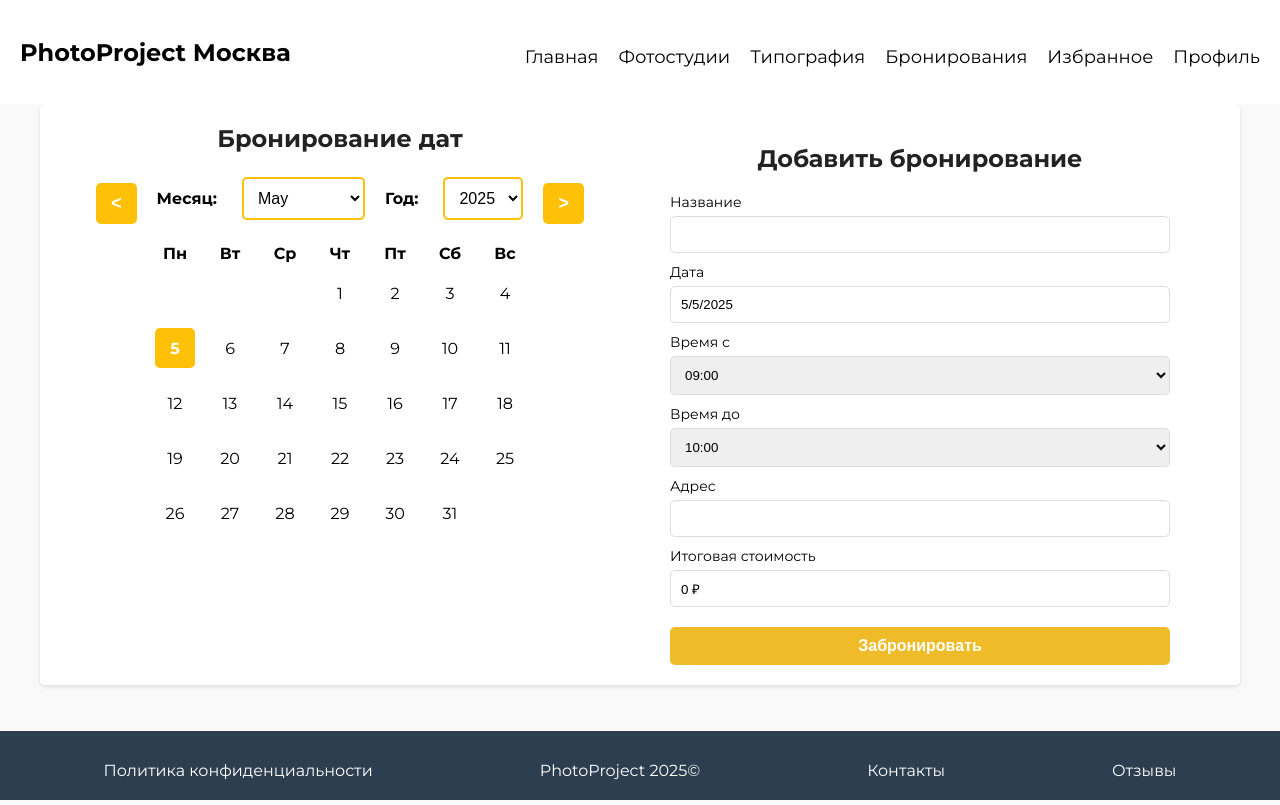
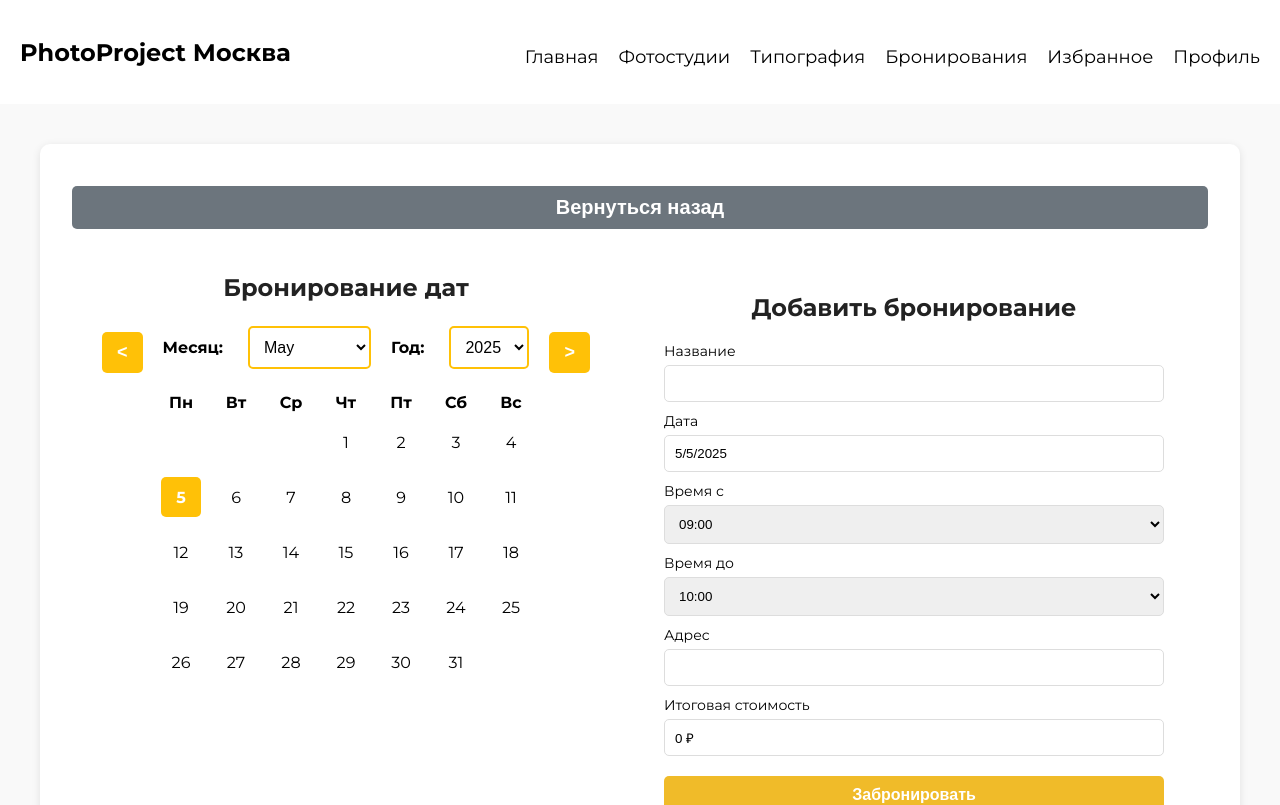
Before and after one commit to MaximkaProMax/graduation, a React (Vite) app in the folder photoproject/: page /calendar in a window 1280 px wide. Shown: the top 805 px of the page. Built offline with nearby package versions, Linux system fonts and the light colour scheme; no server answers.

Commit message:
Added indentation for cards and added back buttons

```diff
--- a/photoproject/src/components/Calendar.jsx
+++ b/photoproject/src/components/Calendar.jsx
@@ -239,8 +239,28 @@ const Calendar = () => {
   };
 
   return (
-    <div className="calendar-page">
+    <div
+      className="calendar-page"
+      style={{
+        margin: '40px auto',
+        maxWidth: 1200,
+        background: '#fff',
+        borderRadius: 10,
+        boxShadow: '0 2px 8px rgba(0,0,0,0.10)',
+        padding: 32,
+        minHeight: 600,
+        boxSizing: 'border-box',
+        display: 'flex',
+        flexDirection: 'column'
+      }}
+    >
+      <div style={{ width: '100%', display: 'flex', justifyContent: 'center', marginBottom: 24 }}>
+        <button className="back-button" style={{ minWidth: 260, fontWeight: 700, fontSize: 20 }} onClick={() => navigate(-1)}>
+          Вернуться назад
+        </button>
+      </div>
       <ToastContainer position="bottom-right" autoClose={3000} hideProgressBar={false} closeOnClick pauseOnHover draggable />
+      <div style={{ display: 'flex', width: '100%' }}>
         <div className="left-section">
           <h2 className="aligned-header">Бронирование дат</h2>
           <div className="calendar-container">
@@ -307,6 +327,7 @@ const Calendar = () => {
           </div>
         </div>
       </div>
+    </div>
   );
 };
 
--- a/photoproject/src/components/PrintingFlexBind.jsx
+++ b/photoproject/src/components/PrintingFlexBind.jsx
@@ -1,6 +1,7 @@
 import React, { useState, useEffect } from 'react';
 import './PrintingFlexBind.css';
 import axios from 'axios';
+import { useNavigate } from 'react-router-dom';
 
 const PrintingFlexBind = () => {
   const [format, setFormat] = useState([]);
@@ -14,6 +15,7 @@ const PrintingFlexBind = () => {
   const [photoClass, setPhotoClass] = useState('');
   const [albumName, setAlbumName] = useState(''); // Добавляем состояние для названия альбома
   const [spreadsError, setSpreadsError] = useState(''); // Добавляем состояние для ошибки количества разворотов
+  const navigate = useNavigate();
 
   useEffect(() => {
     const fetchData = async () => {
@@ -138,7 +140,27 @@ const PrintingFlexBind = () => {
   };
 
   return (
-    <div className="printing-flexbind">
+    <div
+      className="printing-flexbind"
+      style={{
+        margin: '40px auto',
+        maxWidth: 1200,
+        background: '#fff',
+        borderRadius: 10,
+        boxShadow: '0 2px 8px rgba(0,0,0,0.10)',
+        padding: 32,
+        minHeight: 600,
+        boxSizing: 'border-box',
+        display: 'flex',
+        flexDirection: 'column'
+      }}
+    >
+      <div style={{ width: '100%', display: 'flex', justifyContent: 'center', marginBottom: 24 }}>
+        <button className="back-button" style={{ minWidth: 260, fontWeight: 700, fontSize: 20 }} onClick={() => navigate(-1)}>
+          Вернуться назад
+        </button>
+      </div>
+      <div style={{ display: 'flex', width: '100%' }}>
         <div className="left-section">
           <div className={`flexbind-image ${photoClass}`}></div> {/* Используем класс для отображения изображения */}
           <div className="product-description">
@@ -198,6 +220,7 @@ const PrintingFlexBind = () => {
           <button onClick={handleBooking} className="booking-button">Забронировать</button>
         </div>
       </div>
+    </div>
   );
 };
 
--- a/photoproject/src/components/PrintingLayFlat.jsx
+++ b/photoproject/src/components/PrintingLayFlat.jsx
@@ -1,6 +1,7 @@
 import React, { useState, useEffect } from 'react';
 import './PrintingLayFlat.css';
 import axios from 'axios'; // Импортируем axios
+import { useNavigate } from 'react-router-dom';
 
 const PrintingLayFlat = () => {
   const [format, setFormat] = useState([]);
@@ -16,6 +17,7 @@ const PrintingLayFlat = () => {
   const [photoClass, setPhotoClass] = useState('');
   const [albumName, setAlbumName] = useState(''); // Добавляем состояние для названия альбома
   const [spreadsError, setSpreadsError] = useState(''); // Добавляем состояние для ошибки количества разворотов
+  const navigate = useNavigate();
 
   useEffect(() => {
     const fetchData = async () => {
@@ -147,7 +149,27 @@ const PrintingLayFlat = () => {
   };
 
   return (
-    <div className="printing-layflat">
+    <div
+      className="printing-layflat"
+      style={{
+        margin: '40px auto',
+        maxWidth: 1200,
+        background: '#fff',
+        borderRadius: 10,
+        boxShadow: '0 2px 8px rgba(0,0,0,0.10)',
+        padding: 32,
+        minHeight: 600,
+        boxSizing: 'border-box',
+        display: 'flex',
+        flexDirection: 'column'
+      }}
+    >
+      <div style={{ width: '100%', display: 'flex', justifyContent: 'center', marginBottom: 24 }}>
+        <button className="back-button" style={{ minWidth: 260, fontWeight: 700, fontSize: 20 }} onClick={() => navigate(-1)}>
+          Вернуться назад
+        </button>
+      </div>
+      <div style={{ display: 'flex', width: '100%' }}>
         <div className="left-section">
           <div className={`layflat-image ${photoClass}`}></div> {/* Используем класс для отображения изображения */}
           <div className="product-description">
@@ -215,6 +237,7 @@ const PrintingLayFlat = () => {
           <button onClick={handleBooking} className="booking-button">Забронировать</button>
         </div>
       </div>
+    </div>
   );
 };
 
```
Lines whose indentation alone changed are shown as unchanged.
